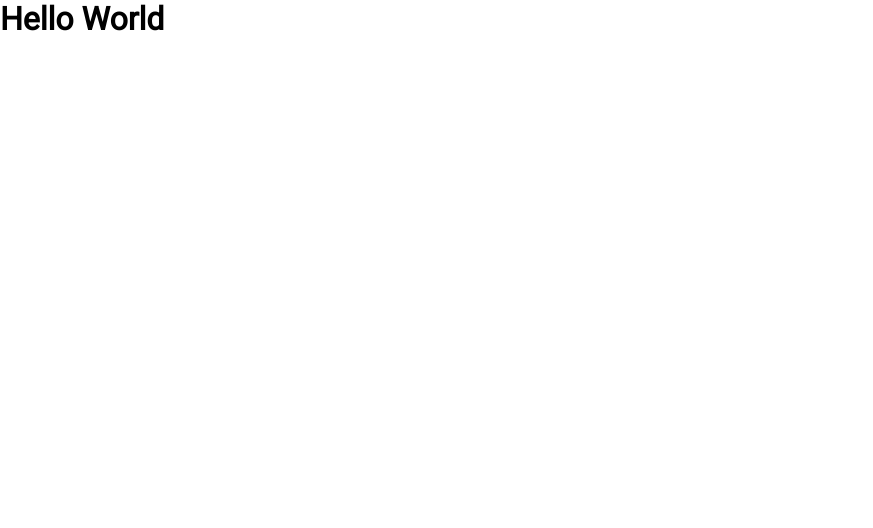
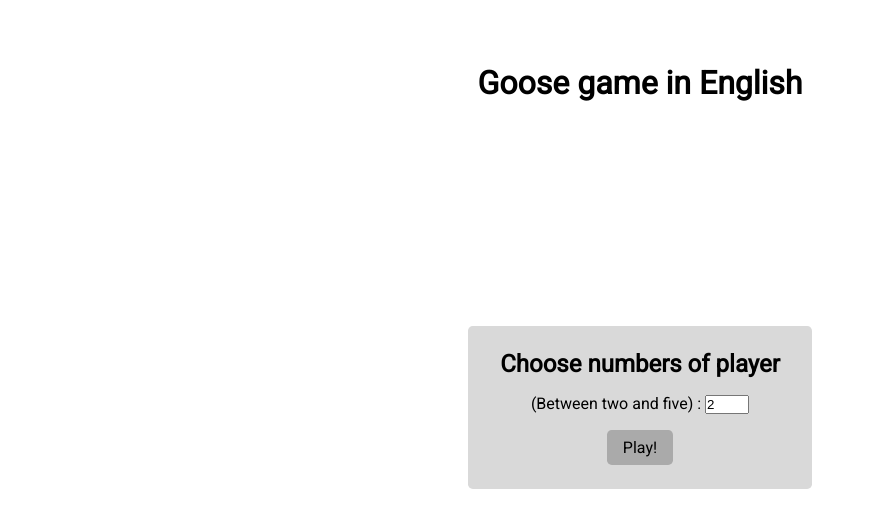
Before and after one commit to EthanPaleyron/OIE, a website built with Vite: page index.html in a window 1280 px wide. Shown: the whole page, without its empty margins (0-873 px from the left). Built offline with nearby package versions, Linux system fonts and the light colour scheme.

Commit message:
menu fini

```diff
--- a/index.html
+++ b/index.html
@@ -6,12 +6,21 @@
   <meta charset="UTF-8">
   <meta name="viewport" content="width=device-width, initial-scale=1.0">
   <script src="https://kit.fontawesome.com/2621df78fc.js" crossorigin="anonymous"></script>
-  <title>name of the project</title>
+  <title>Goose game in English</title>
 </head>
 
-<body>
+<body class="body_menu">
 
-  <h1>Hello World</h1>
+  <h1>Goose game in English</h1>
+
+  <section class="menu">
+    <h2>Choose numbers of player</h2>
+    <div>
+      <label for="number">(Between two and five) :</label>
+      <input type="number" name="" id="number" min="2" max="5" value="2">
+    </div>
+    <a href="game.html">Play!</a>
+  </section>
 
   <script type="module" src="/js/main.js"></script>
 </body>
--- a/scss/_link.scss
+++ b/scss/_link.scss
@@ -1,3 +1,4 @@
-@import 'base';
-@import 'variables';
-@import 'style';
+@import "base";
+@import "variables";
+@import "menu";
+@import "game";
--- a/scss/_variables.scss
+++ b/scss/_variables.scss
@@ -7,8 +7,6 @@ body {
 // 🔴colors
 $primary: #d9d9d9;
 $secondary: #aaa;
-$tel: #01ff70;
-$mail: #2d95f9;
 $w: #fff;
 $dw: #dedede;
 $s: #ddd;
--- /dev/null
+++ b/scss/menu.scss
@@ -0,0 +1,23 @@
+.body_menu {
+  @include flex(center, center);
+  flex-direction: column;
+}
+
+h1 {
+  margin: 4rem 0;
+}
+
+.menu {
+  margin-top: 10rem;
+  background-color: $primary;
+  border-radius: 0.3rem;
+  padding: 1.5rem 2rem;
+  @include flex(center, center);
+  flex-direction: column;
+  gap: 1rem;
+  a {
+    background-color: $secondary;
+    padding: 0.5rem 1rem;
+    border-radius: 0.3rem;
+  }
+}
```
Also changed, not shown: game.html (added, +17 -0 lines), scss/game.scss (added), scss/style.scss (deleted).
